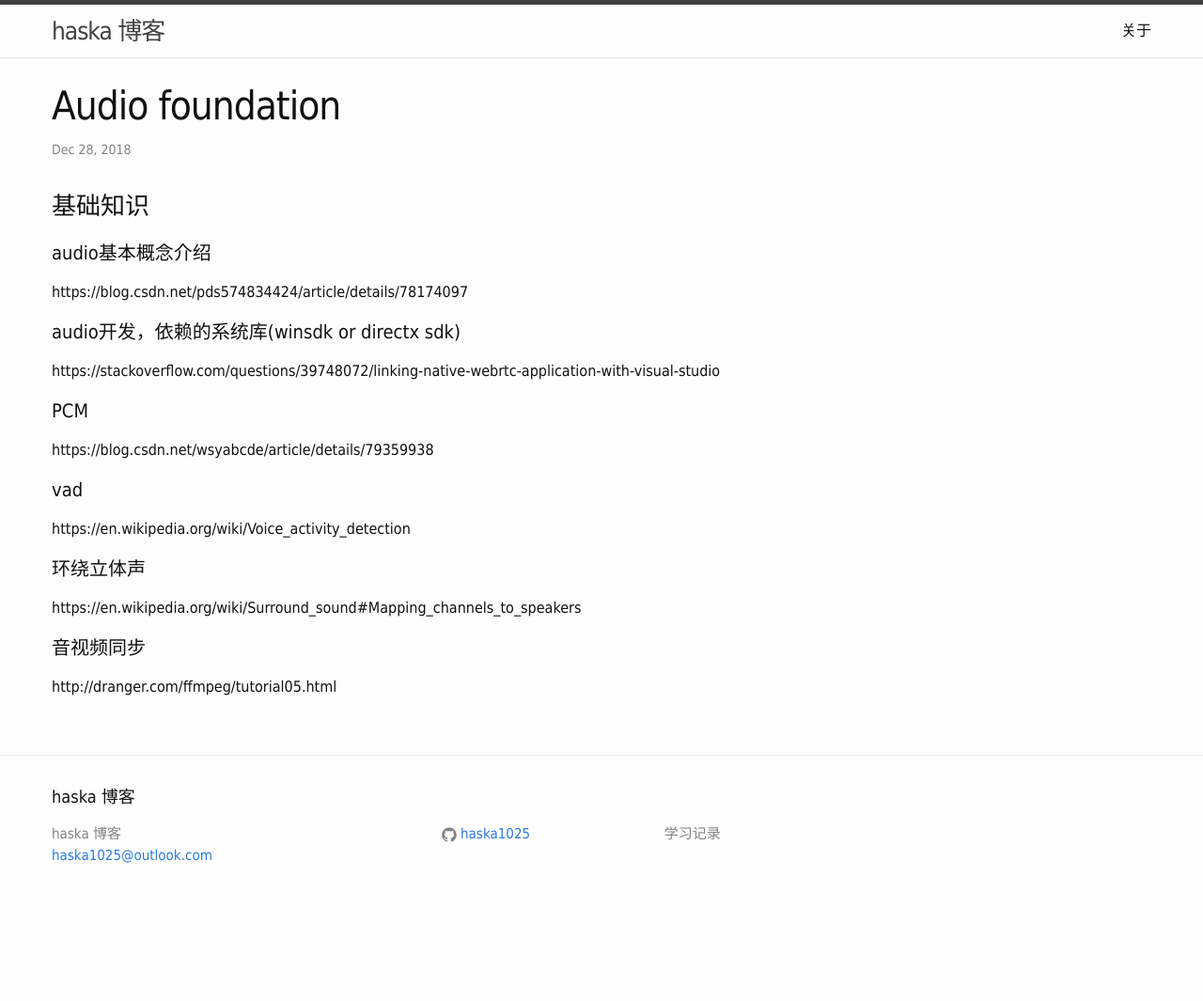
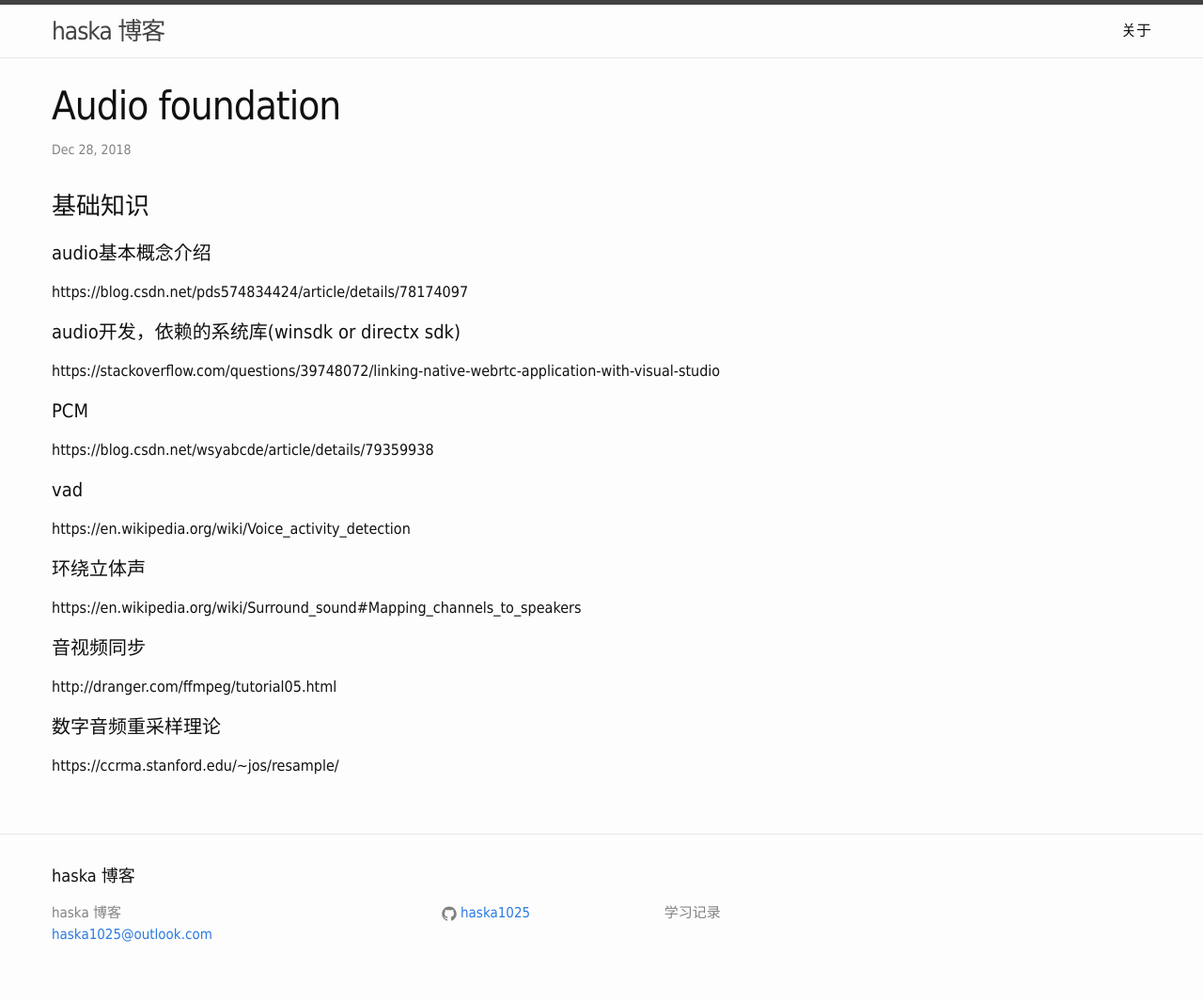
Before and after one commit to haska1025/haska1025.github.io, a Jekyll site: the page built from _posts/2018-12-28-audio_foundation.md, in a window 1280 px wide. Shown: the whole page at 94% size. Built offline with Jekyll 4.4.1, drawn with Linux system fonts in a browser that asks for light colours; before the commit the page ends 981 px from its top, so only the background shows below that.

Commit message:
Update 2018-12-28-audio_foundation.md

```diff
--- a/_posts/2018-12-28-audio_foundation.md
+++ b/_posts/2018-12-28-audio_foundation.md
@@ -29,3 +29,7 @@ https://en.wikipedia.org/wiki/Surround_sound#Mapping_channels_to_speakers
 
 #### 音视频同步
 http://dranger.com/ffmpeg/tutorial05.html
+
+#### 数字音频重采样理论
+
+https://ccrma.stanford.edu/~jos/resample/
```
